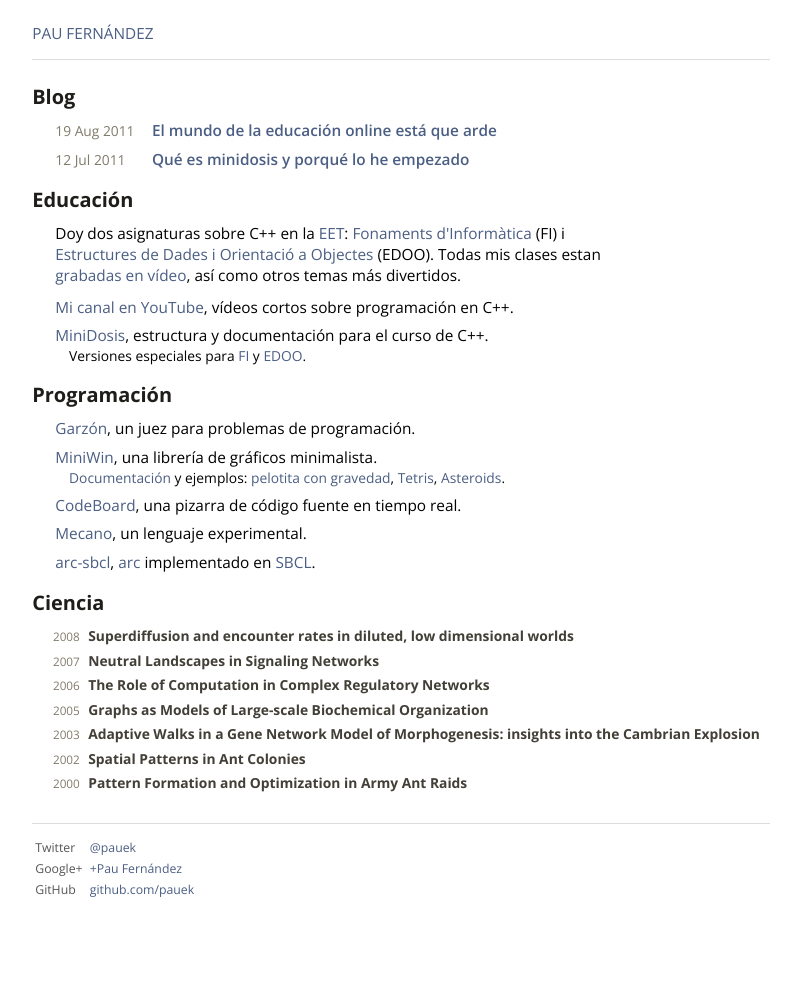
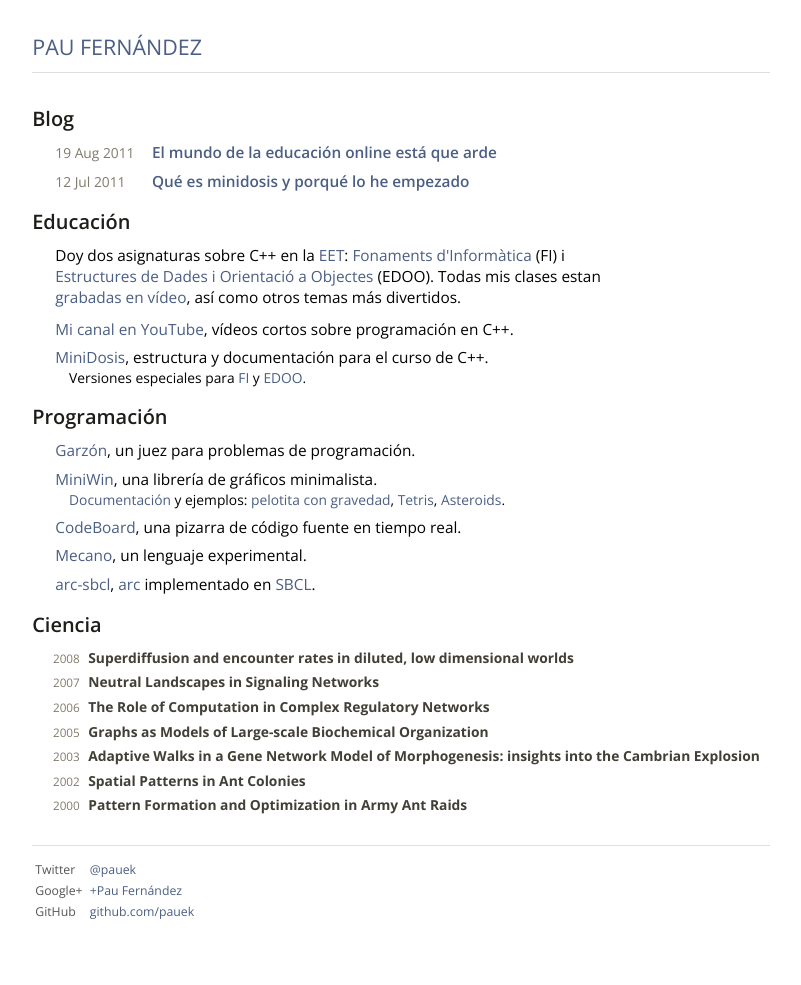
Before and after one commit to pauek/pauek.info, a Jekyll site: the page built from index.html, in a window 1280 px wide. Shown: the whole page, without its empty margins (239-1040 px from the left). Built offline with Jekyll 4.4.1, drawn with Linux system fonts in a browser that asks for light colours; nearby versions of some CDN libraries; before the commit the page ends 963 px from its top, so only the background shows below that.

Commit message:
Retoque de estilo

```diff
--- a/css/main.css
+++ b/css/main.css
@@ -16,6 +16,7 @@ a:hover {
   color: #29303d;
 }
 h2 {
+  font-weight: 600;
   color: #1f1d19;
   font-size: 1.3em;
   margin: .8em 0 .5em;
@@ -102,8 +103,9 @@ time {
 
 header {
   font-weight: 300;
+  font-size: 1.4em;
   margin: 1.5em 0 1.5em;
-  padding-bottom: 1em;
+  padding-bottom: .5em;
   border-bottom: 1px solid #ddd;
 }
 
```
